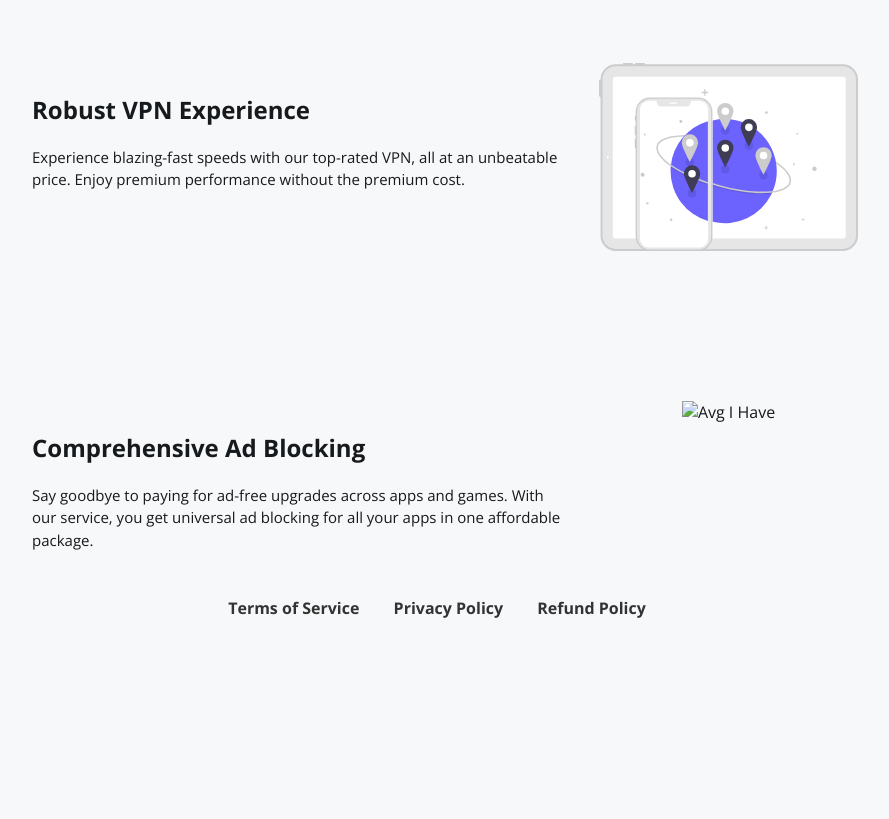
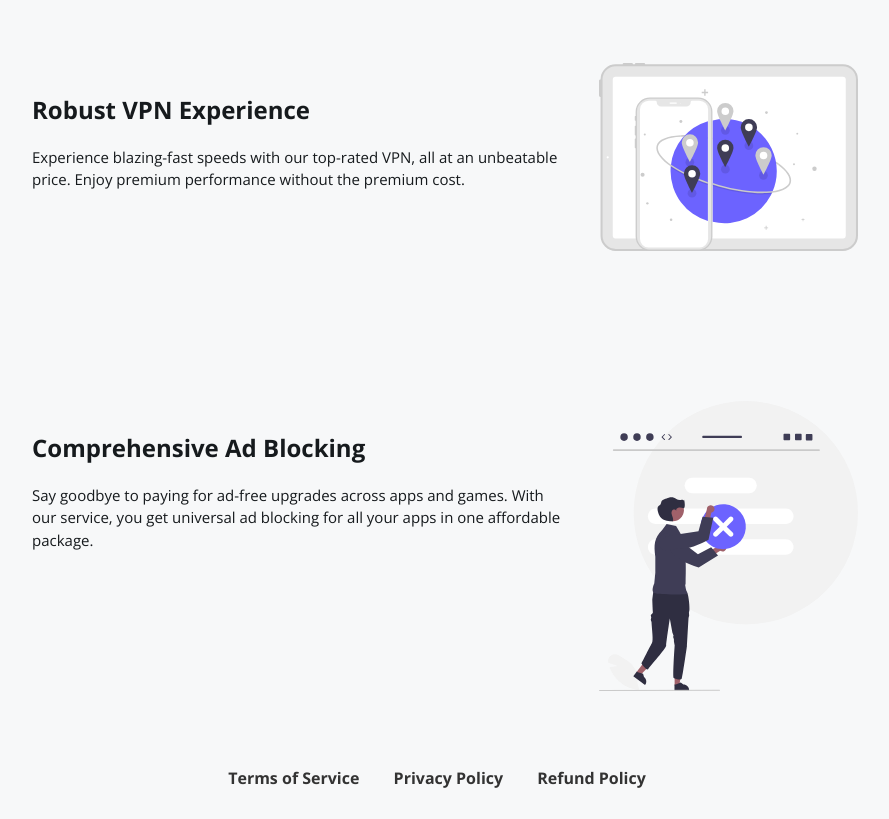
Before and after one commit to Cuvertino17/adfree, a plain HTML site: page index.html in a window 1280 px wide. Shown: the part 821-1640 px from the top of the page, without its empty margins (188-1077 px from the left). Before the commit the page ends 1470 px from the top, so only its background shows below. Drawn offline with nearby package versions, Linux system fonts and the light colour scheme; the site is published under a folder, as on GitHub Pages, so addresses that start at the root find nothing.

Commit message:
Update index.html

```diff
--- a/index.html
+++ b/index.html
@@ -338,7 +338,7 @@
 
         </div>
         <div class="right-content">
-            <img src="/images/noads.svg" alt="Avg I Have">
+            <img src="images/noads.svg" alt="Avg I Have">
         </div>
     </section>
 
```
